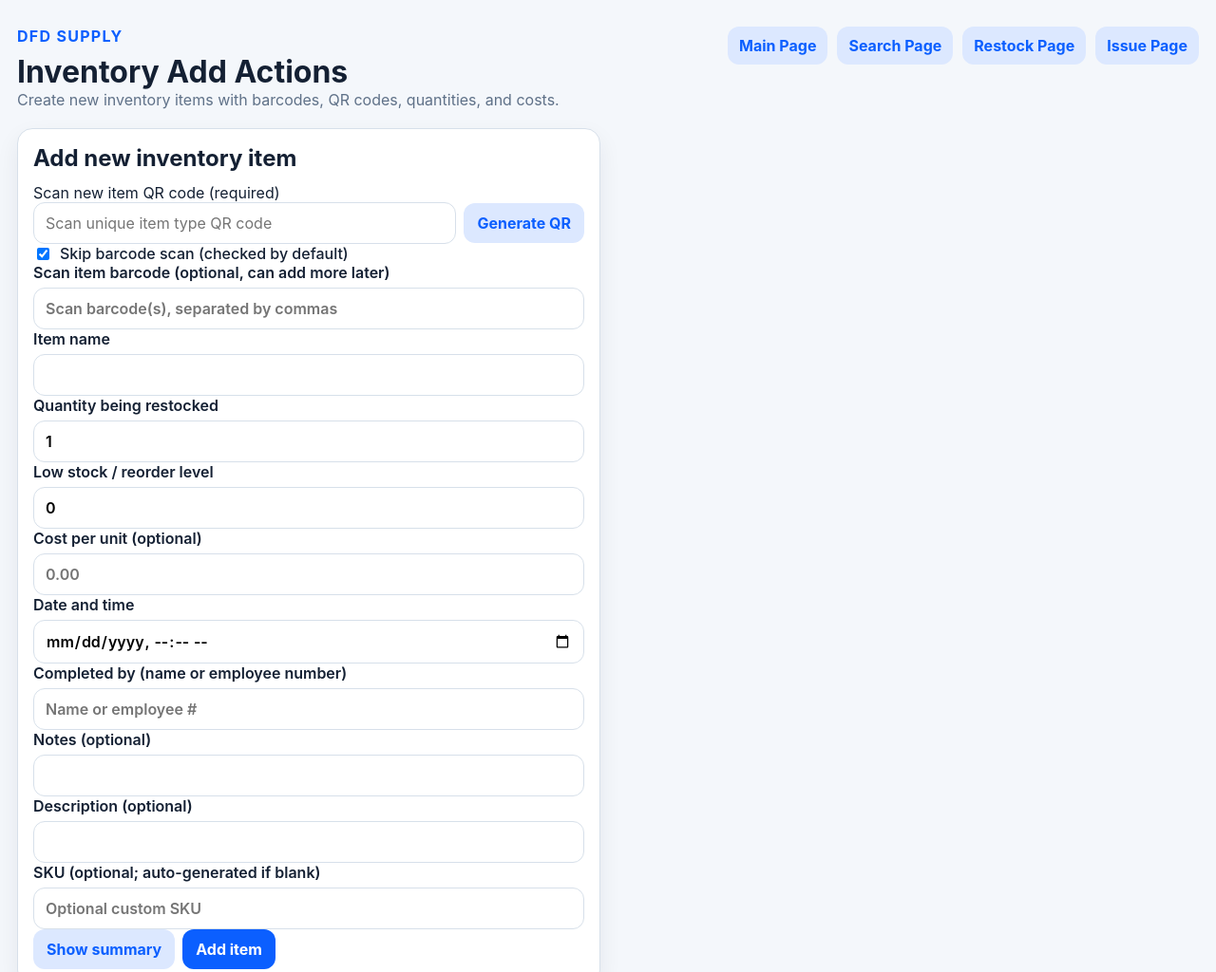
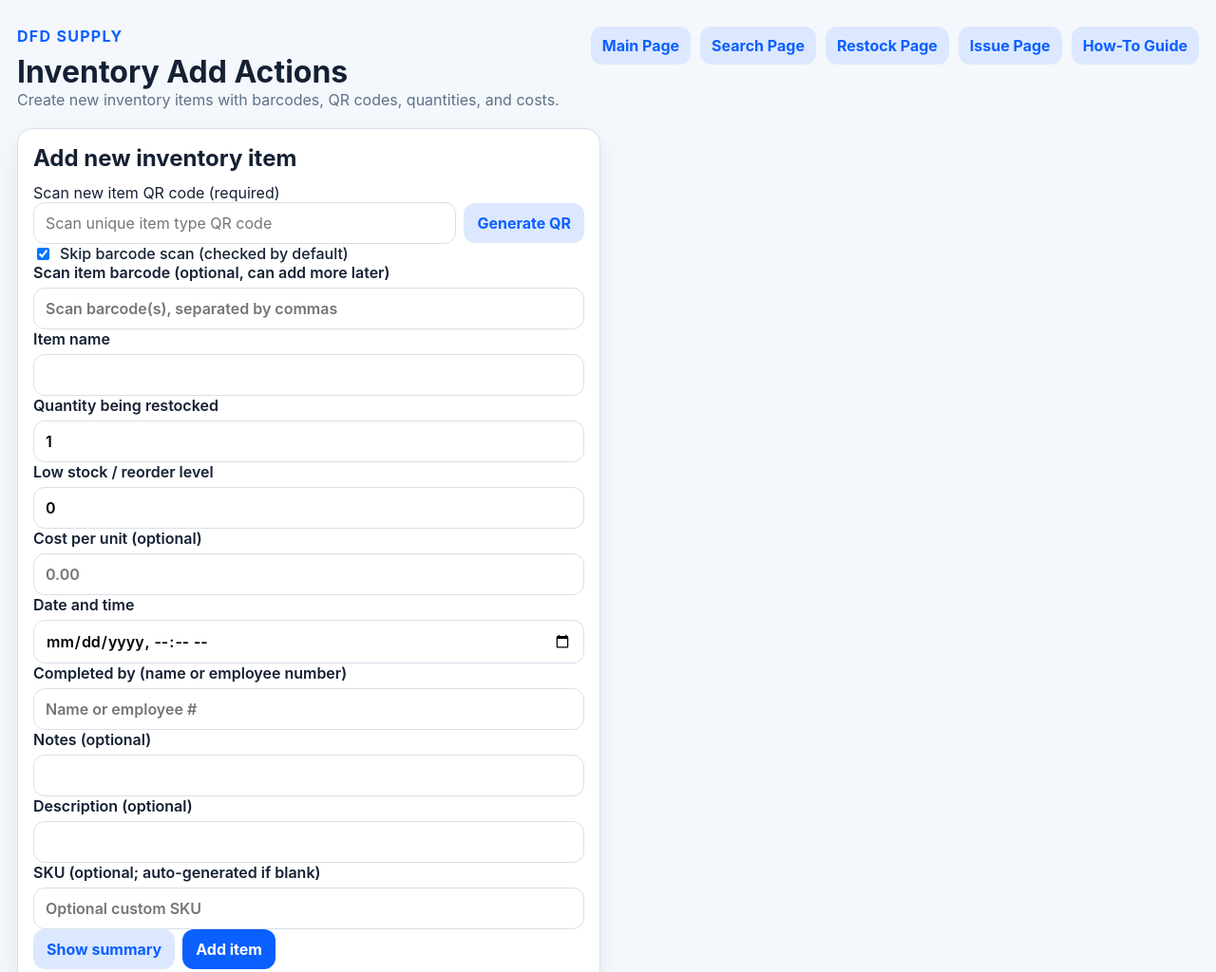
Before and after one commit to majormech/DFD-supply, a website: page public/inventory.html in a window 1280 px wide. Shown: the top 1024 px of the page at 95% size. Drawn offline with Linux system fonts and the light colour scheme; no server answers.

Commit message:
Update inventory.html

```diff
--- a/public/inventory.html
+++ b/public/inventory.html
@@ -19,6 +19,7 @@
           <a href="/search.html">Search Page</a>
           <a href="/restock.html">Restock Page</a>
           <a href="/issue.html">Issue Page</a>
+          <a href="/how-to.html">How-To Guide</a>
         </nav>
       </header>
 
```
